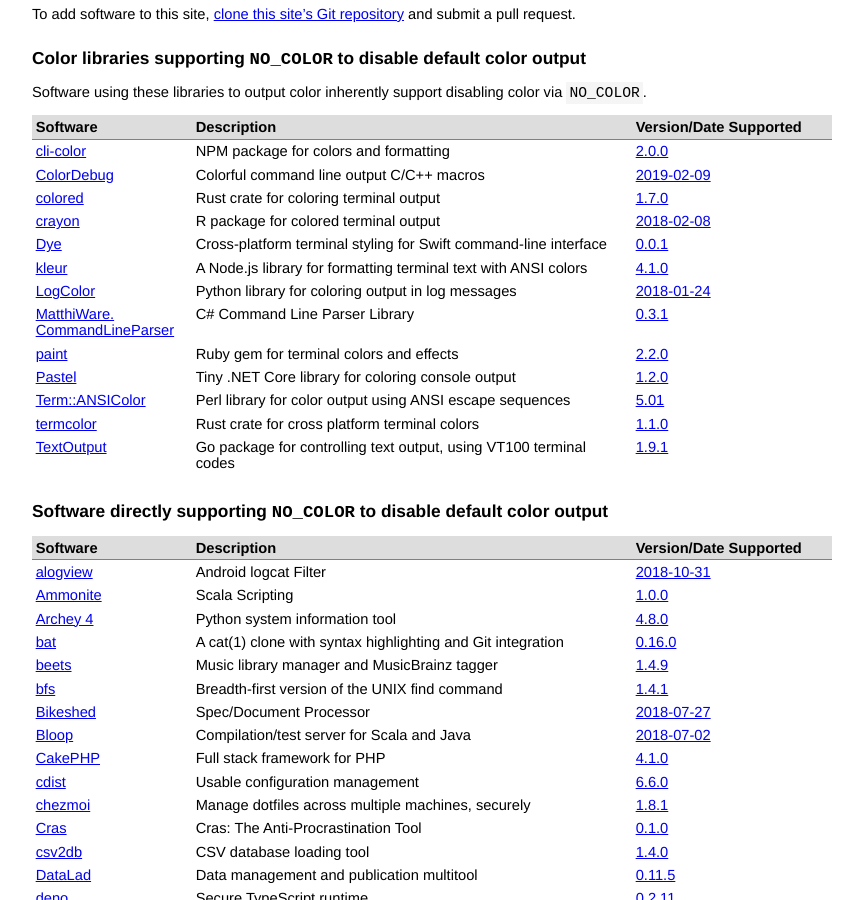
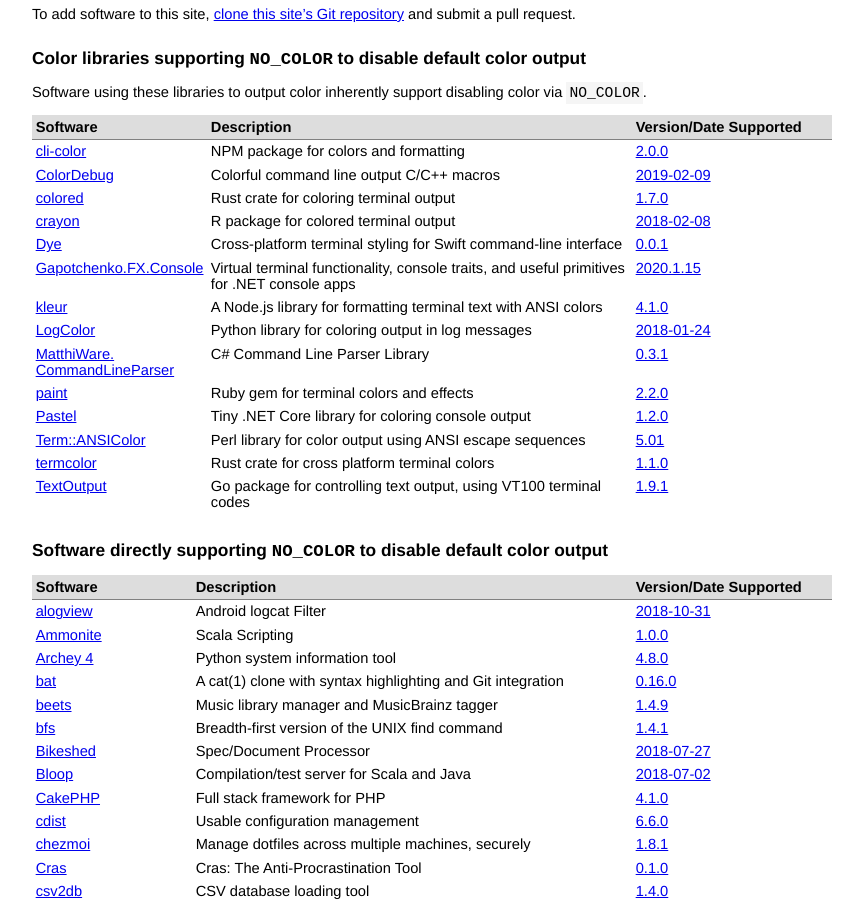
Before and after one commit to jcs/no_color, a Jekyll site: the page built from index.md, in a window 1280 px wide and 900 px high, scrolled down 350 px. Shown: the whole window, without its empty margins (208-1071 px from the left). Built offline with Jekyll 4.4.1, drawn with Linux system fonts in a browser that asks for light colours; our own code applies the rules of GitHub Pages for plain Markdown files.

Commit message:
Add Gapotchenko.FX.Console to list of libraries (#97)

```diff
--- a/index.md
+++ b/index.md
@@ -45,6 +45,7 @@ color via `NO_COLOR`.
 | [colored](https://github.com/mackwic/colored) | Rust crate for coloring terminal output | [1.7.0](https://github.com/mackwic/colored/blob/master/CHANGELOG.md#170-january-2019) |
 | [crayon](https://github.com/r-lib/crayon) | R package for colored terminal output | [2018-02-08](https://github.com/r-lib/crayon/commit/700800135d04408bf1c99426b3fec9a4073b8a97) |
 | [Dye](https://github.com/dduan/Dye) | Cross-platform terminal styling for Swift command-line interface | [0.0.1](https://github.com/dduan/Dye/releases/tag/0.0.1) |
+| [Gapotchenko.FX.Console](https://github.com/gapotchenko/Gapotchenko.FX/tree/master/Source/Gapotchenko.FX.Console) | Virtual terminal functionality, console traits, and useful primitives for .NET console apps | [2020.1.15](https://github.com/gapotchenko/Gapotchenko.FX/releases/tag/v2020.1.15) |
 | [kleur](https://github.com/lukeed/kleur) | A Node.js library for formatting terminal text with ANSI colors | [4.1.0](https://github.com/lukeed/kleur/releases/tag/v4.1.0) |
 | [LogColor](https://github.com/induane/logcolor) | Python library for coloring output in log messages | [2018-01-24](https://github.com/induane/logcolor/commit/0092b0af2a1506eee2b0ca028b1cf51f78fc91fa) |
 | [MatthiWare. CommandLineParser](https://github.com/MatthiWare/CommandLineParser.Core) | C# Command Line Parser Library | [0.3.1](https://github.com/MatthiWare/CommandLineParser.Core/commit/240154043afadee1a581866f537b22048d2f69bc) |
```
